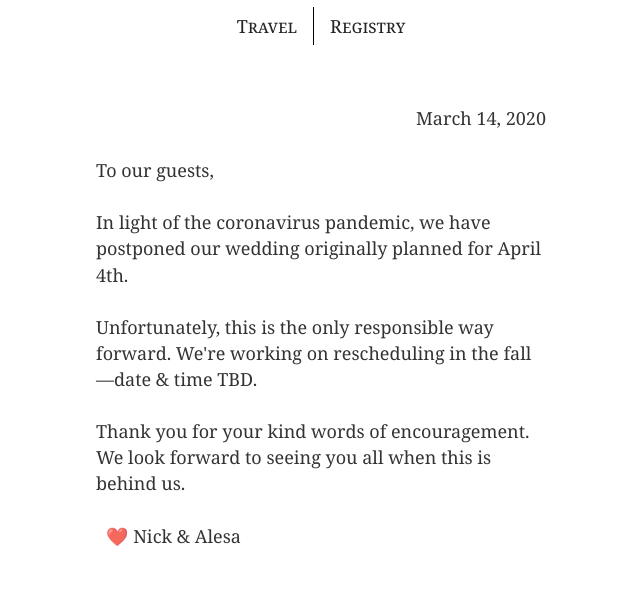
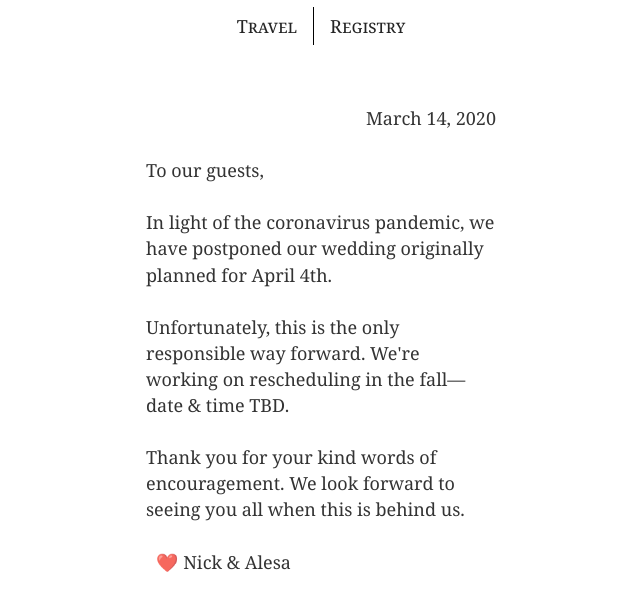
Before and after one commit to nickFalcone/nf-ay-wedding-site, a Gatsby site: page / in a window 1280 px wide. Shown: the part 75-686 px from the top of the page, without its empty margins (319-959 px from the left). Built offline with nearby package versions, Linux system fonts and the light colour scheme; Gatsby itself is replaced by a stand-in of ours.

Commit message:
reduce width

```diff
--- a/src/pages/index.js
+++ b/src/pages/index.js
@@ -11,7 +11,7 @@ const IndexPage = () => (
     {/* <main style={{ maxWidth: `100%`}}>
       <CoverImage />
     </main> */}
-    <section style={{ margin: `10rem auto`, textAlign: `left`, maxWidth: `450px`, }}>
+    <section style={{ margin: `10rem auto`, textAlign: `left`, maxWidth: `350px`, }}>
       {/* <Weather />
       <GoogleMap /> */}
       <p style={{ textAlign: `right`,}}>March 14, 2020</p>
```
